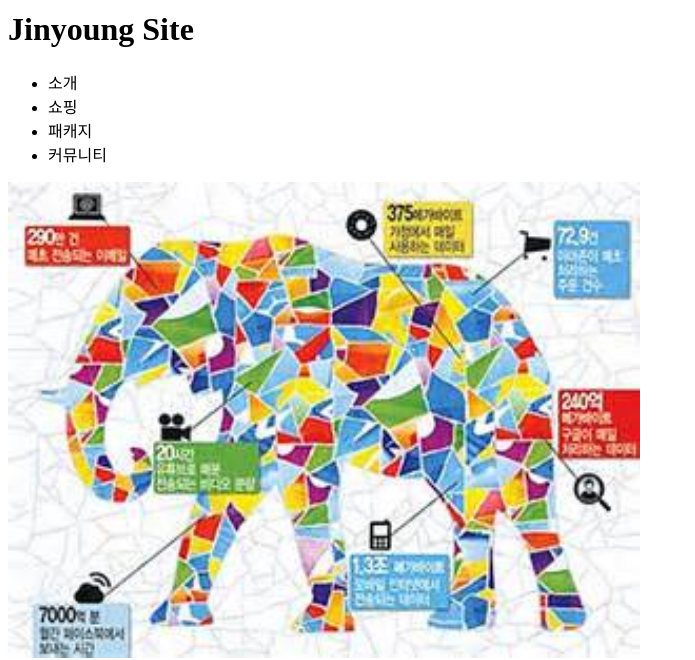
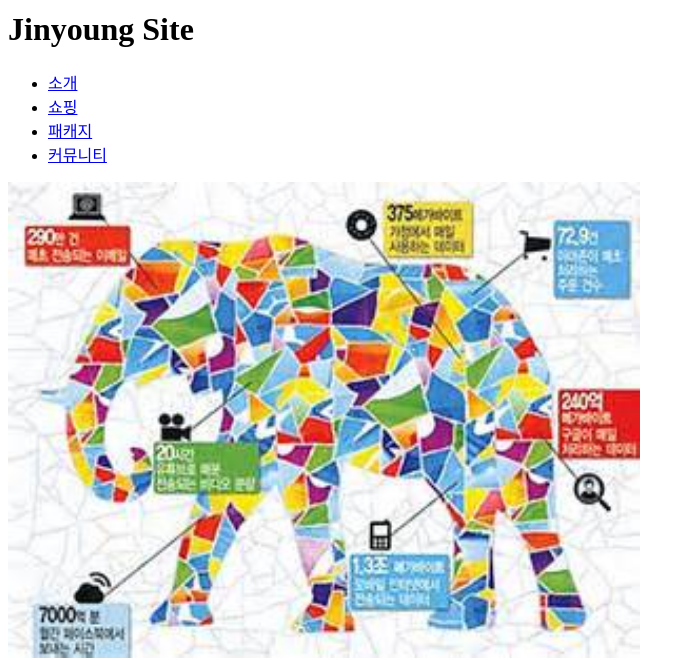
Before and after one commit to answlsdud/biz, a plain HTML site: page index.html in a window 1280 px wide. Shown: the part 146-806 px from the top of the page, without its empty margins (0-695 px from the left). Drawn offline with Linux system fonts and the light colour scheme.

Commit message:
Add files via upload

```diff
--- a/index.html
+++ b/index.html
@@ -9,16 +9,16 @@
     <title>Welcom to Jinyoung's Site</title>
 </head>
 <body>
-    <header>
+    <header id="home">
         <img src="./images/logo.jpg" alt="CI">
         <h1>Jinyoung Site</h1>
     </header>
     <nav>
         <ul>
-            <li>소개</li>
-            <li>쇼핑</li>
-            <li>패캐지</li>
-            <li>커뮤니티</li>
+            <li><a href="#">소개</a></li>
+            <li><a href="#">쇼핑</a></li>
+            <li><a href="#">패캐지</a></li>
+            <li><a href="#">커뮤니티</a></li>
         </ul>
 
 
@@ -75,7 +75,7 @@
             <div class="link">
                 <a href="http:/mis.deu.ac.kr">경영정보학과 사이트</a> <br>
                 <a href="./galley.html">갤러리</a> <br>
-                <a href=""></a>
+                <a href="#home">시작이동</a>
             </div>
 
         </aside>
```
